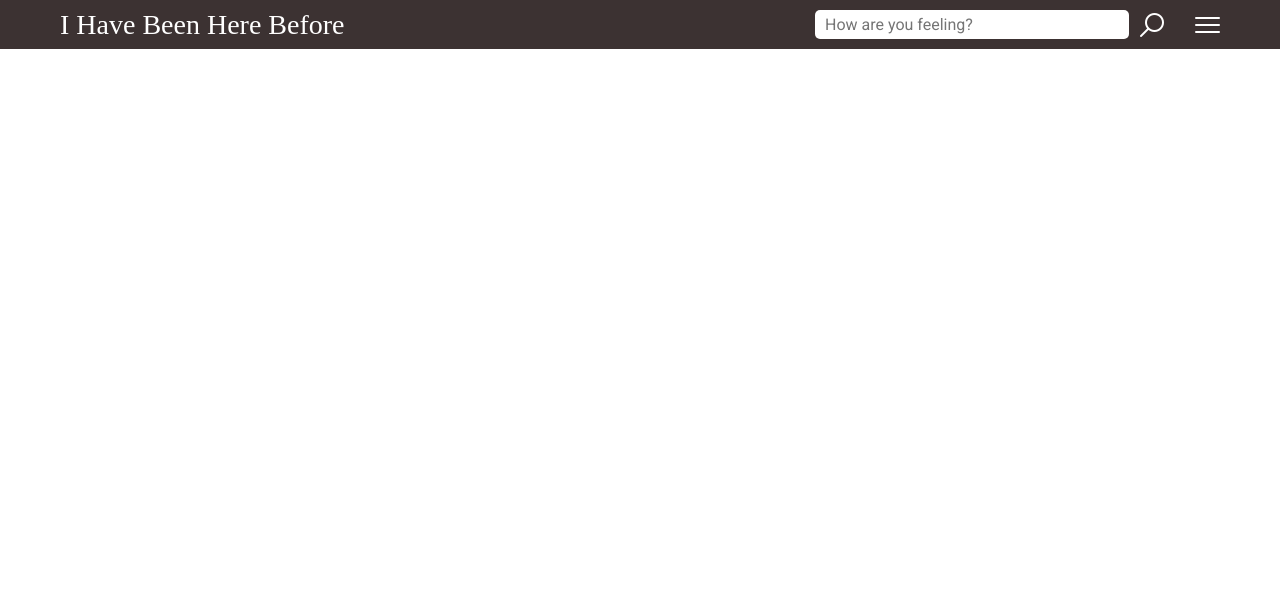
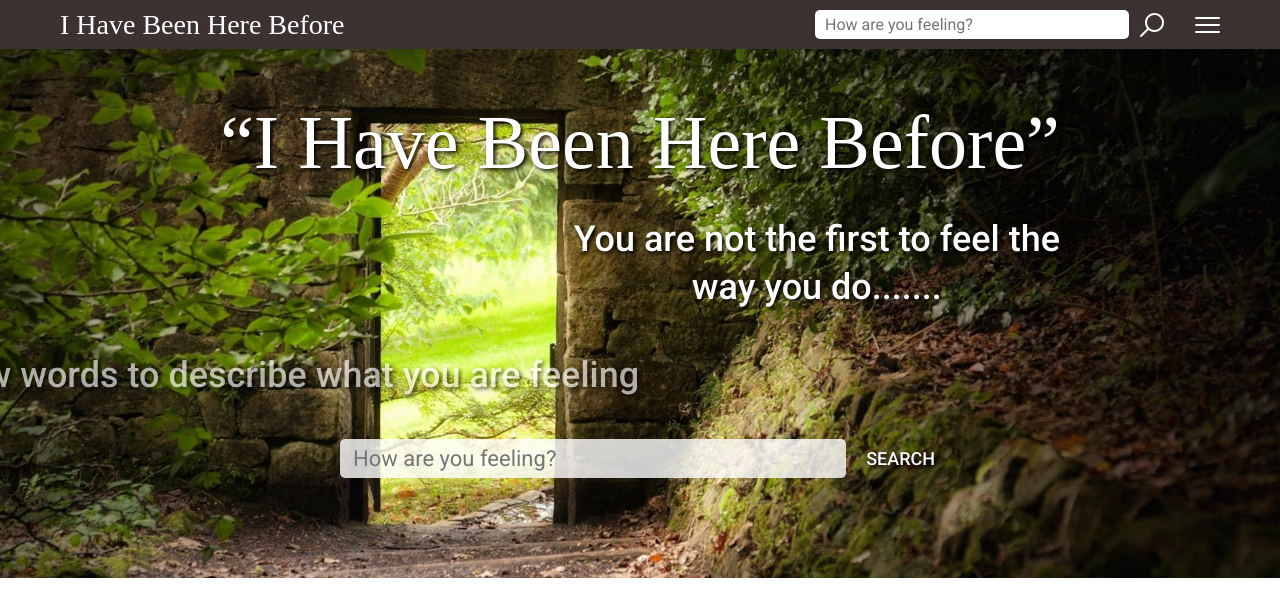
Before and after one commit to olga-volga/react-app-feelings, a React (Create React App) app: page / in a window 1280 px wide. Shown: the top 616 px of the page. Built offline with nearby package versions, Linux system fonts and the light colour scheme.

Commit message:
add Main component, create Form component

```diff
--- a/src/components/app/App.js
+++ b/src/components/app/App.js
@@ -1,4 +1,5 @@
 import Header from '../header/Header';
+import Main from '../main/Main';
 
 import './app.scss';
 
@@ -6,6 +7,7 @@ const App = () => {
     return (
         <div className="app">
             <Header />
+            <Main />
         </div>
     )
 }
--- /dev/null
+++ b/src/components/form/Form.js
@@ -0,0 +1,13 @@
+import './form.scss';
+
+const Form = ({main, formClass, inputClass, btnClass}) => {
+    let btnText = main ? 'Search' : null;
+    return (
+        <form action="#" className={`form ${formClass}`}>
+			<input type="text" name="feeling" placeholder="How are you feeling?" className={`form__input ${inputClass}`} />
+			<button type="submit" className={btnClass}>{btnText}</button>
+		</form>
+    )
+}
+
+export default Form;
--- /dev/null
+++ b/src/components/form/form.scss
@@ -0,0 +1,57 @@
+@import '../../style/variables.scss';
+
+.form {
+	display: flex;
+	align-items: center;
+
+	&__input {
+		width: calc(100% - 36px);
+		background-color: rgba($light, 1);
+		font-family: $font-second;
+		font-weight: 400;
+		font-size: 16px;
+		border-radius: 5px;
+		padding: 5px 10px;
+
+		&_main {
+			width: 100%;
+			background-color: rgba($light, 0.8);
+			font-size: 22px;
+			padding: 7px 13px;
+		}
+	}
+	&__button_header {
+		width: 26px;
+		height: 26px;
+		background-color: transparent;
+		background-image: url('../../img/loupe.png');
+		background-position: 50% 50%;
+		background-repeat: no-repeat;
+		vertical-align: top;
+		cursor: pointer;
+		margin-left: 10px;
+	}
+	&__button_main {
+		background-color: transparent;
+		font-family: $font-second;
+		font-weight: 500;
+		font-size: 18px;
+		text-transform: uppercase;
+		color: $light;
+		text-shadow: 2px 2px 4px $dark;
+		padding: 5px;
+		margin-left: 15px;
+	}
+}
+@media (max-width: $md4) {
+	.form {
+		&_main {
+			flex-direction: column;
+		}
+		&__button_main {
+			padding: 10px;
+			margin-left: 0;
+			margin-top: 10px;
+		}
+	}
+}
--- a/src/components/header/Header.js
+++ b/src/components/header/Header.js
@@ -1,3 +1,5 @@
+import Form from '../form/Form';
+
 import './header.scss';
 
 const Header = () => {
@@ -8,10 +10,7 @@ const Header = () => {
 					<a href="#" className="header__logo">I have been here before</a>
 					<div className="header__block">
 						<div className="header__form">
-							<form action="#" className="form">
-								<input type="text" name="feeling" placeholder="How are you feeling?" className="form__input"/>
-								<button type="submit" className="form__button_header"></button>
-							</form>
+                            <Form btnClass="form__button_header" />
 						</div>
 						<div className="header__burger">
 							<span></span>
--- /dev/null
+++ b/src/components/main/Main.js
@@ -0,0 +1,24 @@
+import Form from '../form/Form';
+
+import './main.scss';
+
+const Main = () => {
+    return (
+        <section className="main">
+			<div className="container">
+				<div className="main__body">
+					<h1 className="main__title">&ldquo;I have been here before&rdquo;</h1>
+					<div className="main__block">
+						<h2 className="main__subtitle">You are not the first to feel the <br />way you do.......</h2>
+					</div>
+					<p className="main__text">Type in a few words to describe what you are feeling</p>
+					<div className="main__form">
+                        < Form main={true} formClass="form_main" inputClass="form__input_main" btnClass="form__button_main" />
+					</div>
+				</div>
+			</div>
+		</section>
+    )
+}
+
+export default Main;
--- /dev/null
+++ b/src/components/main/main.scss
@@ -0,0 +1,94 @@
+@import '../../style/variables.scss';
+
+.main {
+	background-image: url('../../img/bg.jpg');
+	background-position: 50% 0%;
+	background-repeat: no-repeat;
+	background-size: cover;
+	padding: 50px 0 100px;
+
+	&__title {
+		font-size: 76px;
+		line-height: 86px;
+		text-transform: capitalize;
+		text-align: center;
+		color: $light;
+		text-shadow: 2px 2px 4px $dark;
+		transform: translateX(-100%);
+		opacity: 0;
+		animation-name: moveToRight;
+  		animation-duration: 4s;
+  		animation-fill-mode: forwards;
+	}
+	@keyframes moveToRight {
+		from {opacity: 0;transform:translateX(-100%);}
+		to {opacity: 1;transform:translateX(0);}
+	}
+	&__block {
+		max-width: 840px;
+		display: flex;
+		justify-content: flex-end;
+		margin: 0 auto;
+	}
+	&__subtitle,
+	&__text {
+		font-family: $font-second;
+		font-weight: 500;
+		font-size: 36px;
+		line-height: 48px;
+		text-align: center;
+		color: $light;
+		text-shadow: 2px 2px 4px $dark;
+		margin-top: 30px;
+		transform: translateX(100%);
+		opacity: 0;
+		animation-name: moveToLeft;
+  		animation-duration: 4s;
+  		animation-delay: 1.5s;
+  		animation-fill-mode: forwards;
+	}
+	@keyframes moveToLeft {
+		from {opacity: 0;transform:translateX(100%);}
+		to {opacity: 1;transform:translateX(0);}
+	}
+	&__text {
+		transform: translateX(-100%);
+		animation-name: moveToRight;
+  		animation-duration: 4s;
+  		animation-delay: 4s;
+  		margin-top: 40px;
+	}
+	&__form {
+		width: 600px;
+		margin: 40px auto 0;
+	}
+}
+
+@media (max-width: $md3) {
+	.main {
+		&__block {
+			display: block;
+		}
+	}
+}
+@media (max-width: $md5) {
+	.main {
+		&__form {
+			width: 100%;
+		}
+		&__title {
+			font-size: 60px;
+			line-height: 70px;
+		}
+		&__subtitle,
+		&__text {
+			font-size: 30px;
+			line-height: 40px;
+		}
+		&__subtitle {
+			br {
+				display: none;
+			}
+		}
+	}
+}
--- a/src/style/style.scss
+++ b/src/style/style.scss
@@ -3,8 +3,6 @@
 
 @import url('https://fonts.googleapis.com/css2?family=Roboto:wght@400;500&display=swap');
 /*font-family: 'Roboto', sans-serif;*/
-
-
 
 .container {
 	padding: 0 60px;
@@ -16,58 +14,3 @@
 		padding: 0 20px;
 	}
 }
-.form {
-	display: flex;
-	align-items: center;
-
-	&__input {
-		width: calc(100% - 36px);
-		background-color: rgba($light, 1);
-		font-family: $font-second;
-		font-weight: 400;
-		font-size: 16px;
-		border-radius: 5px;
-		padding: 5px 10px;
-
-		&_main {
-			width: 100%;
-			background-color: rgba($light, 0.8);
-			font-size: 22px;
-			padding: 7px 13px;
-		}
-	}
-	&__button_header {
-		width: 26px;
-		height: 26px;
-		background-color: transparent;
-		background-image: url('../img/loupe.png');
-		background-position: 50% 50%;
-		background-repeat: no-repeat;
-		vertical-align: top;
-		cursor: pointer;
-		margin-left: 10px;
-	}
-	&__button_main {
-		background-color: transparent;
-		font-family: $font-second;
-		font-weight: 500;
-		font-size: 18px;
-		text-transform: uppercase;
-		color: $light;
-		text-shadow: 2px 2px 4px $dark;
-		padding: 5px;
-		margin-left: 15px;
-	}
-}
-@media (max-width: $md6) {
-	.form {
-		&_main {
-			flex-direction: column;
-		}
-		&__button_main {
-			padding: 10px;
-			margin-left: 0;
-			margin-top: 10px;
-		}
-	}
-}
```
